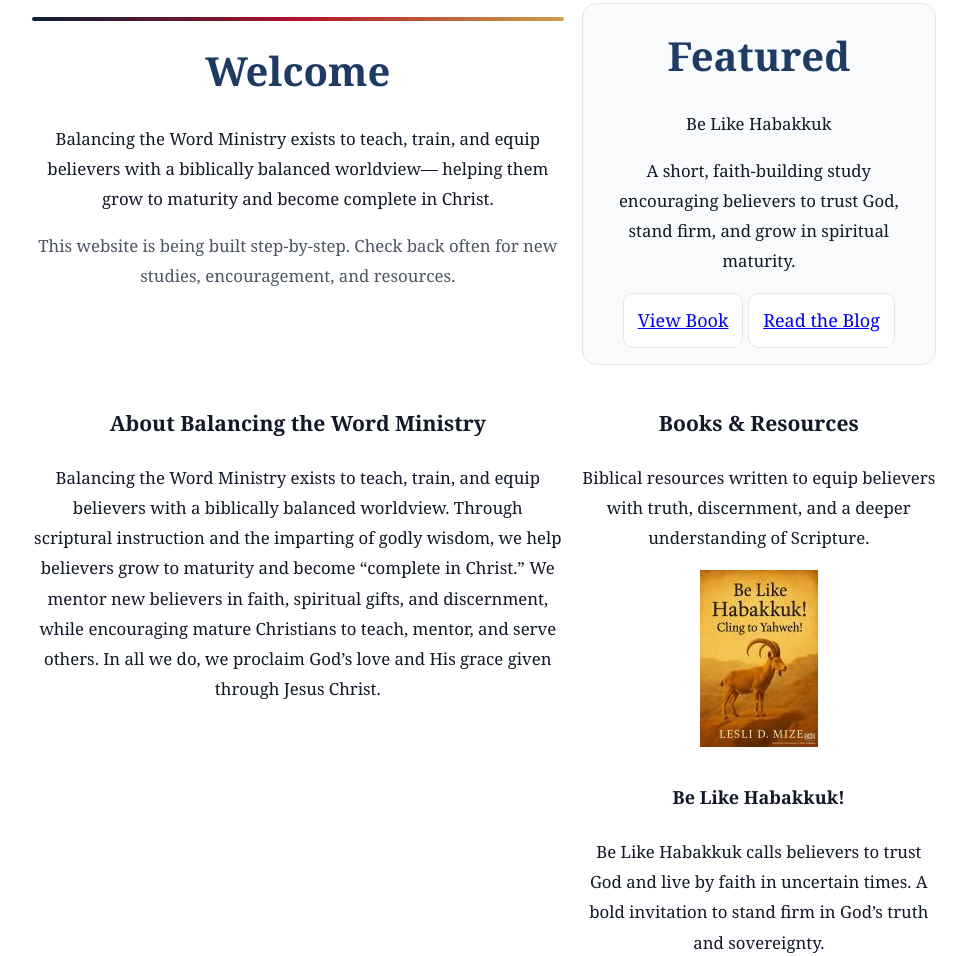
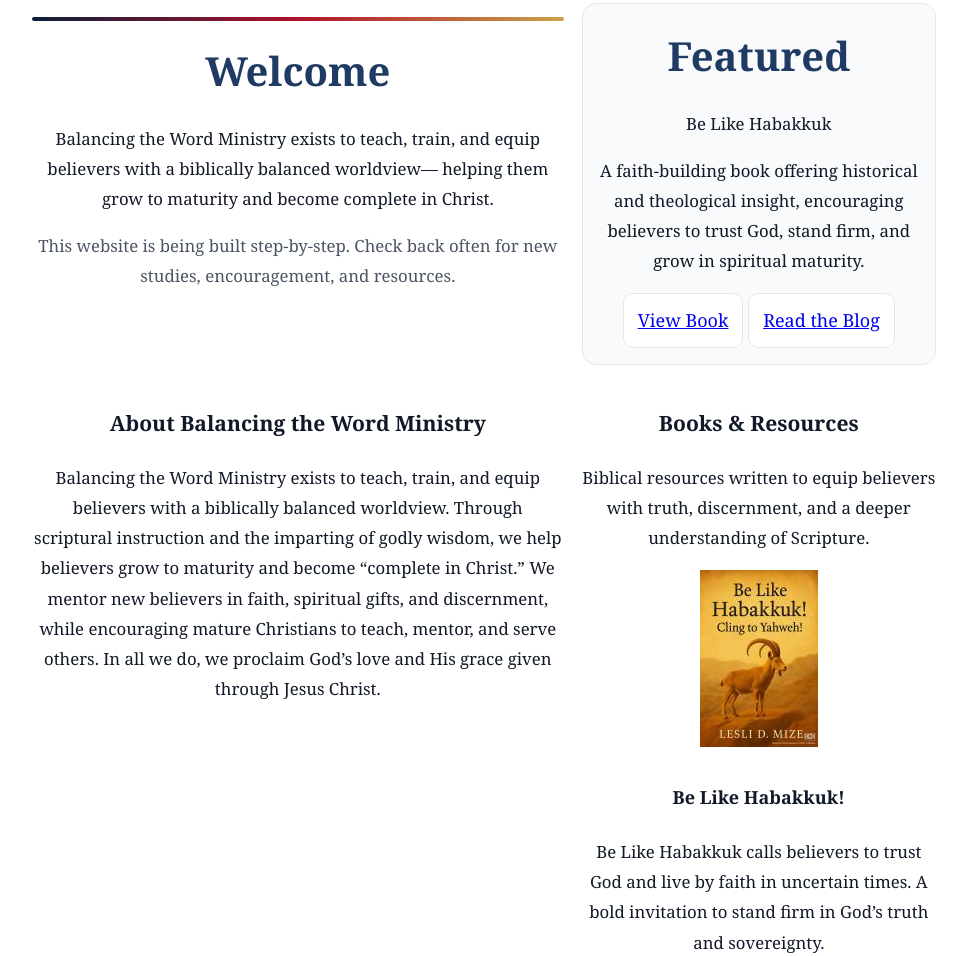
Before and after one commit to balancingtheword-gif/balancingtheword-gif.github.io, a plain HTML site: page index.html in a window 1280 px wide. Shown: the part 1459-2415 px from the top of the page, without its empty margins (156-1123 px from the left). Drawn offline with Linux system fonts and the light colour scheme.

Commit message:
Update index.html

```diff
--- a/index.html
+++ b/index.html
@@ -236,9 +236,9 @@ h3 {
   <p class="featured-title">Be Like Habakkuk</p>
 
   <p class="featured-text">
-    A short, faith-building study encouraging believers to trust God, stand firm,
-    and grow in spiritual maturity.
-  </p>
+  A faith-building book offering historical and theological insight,
+  encouraging believers to trust God, stand firm, and grow in spiritual maturity.
+</p>
 
   <div class="featured-actions">
     <a class="btn" href="#" target="_blank">View Book</a>
```
